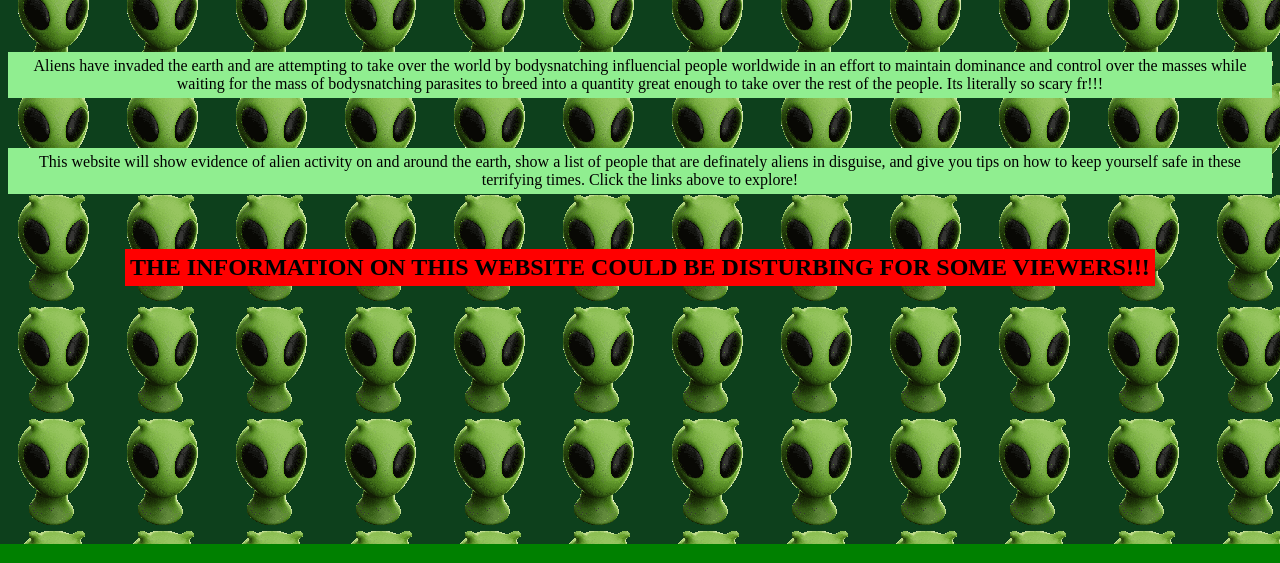
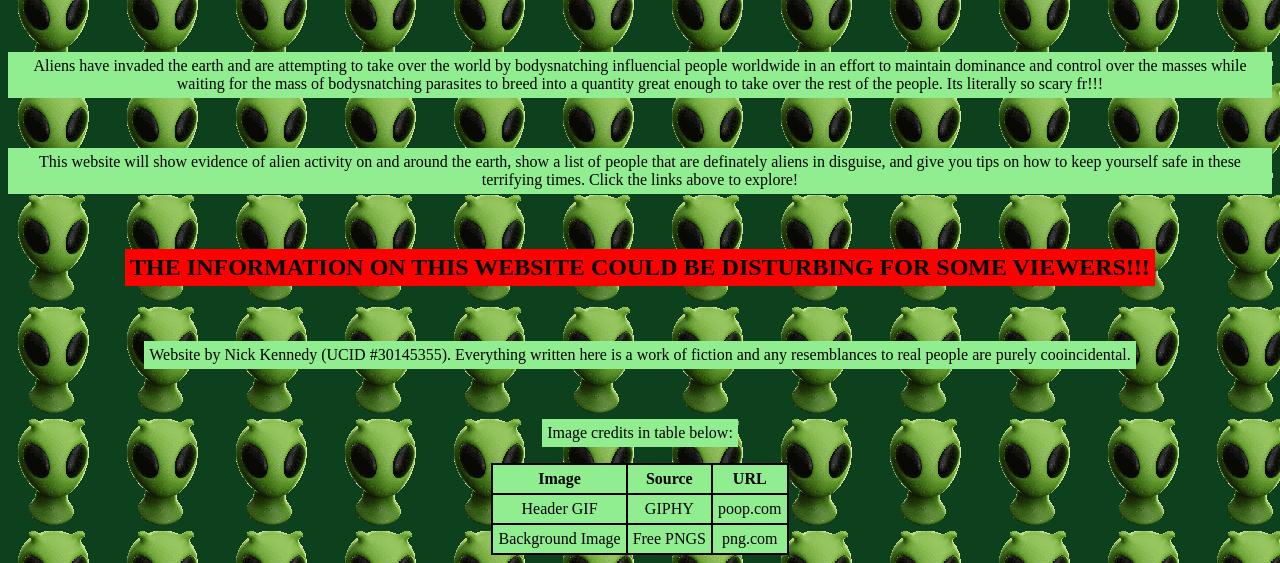
Before and after one commit to SWAGMODE-ACTIVATE/551_LAB0, a plain HTML site: page index.html in a window 1280 px wide. Shown: the part 256-819 px from the top of the page. Drawn offline with Linux system fonts and the light colour scheme.

Commit message:
finished index and added javascript to evidence page for bootstrap carosel

```diff
--- a/index.html
+++ b/index.html
@@ -39,15 +39,28 @@
     </p>
     <h3></h3>
     <h2 class="warning">THE INFORMATION ON THIS WEBSITE COULD BE DISTURBING FOR SOME VIEWERS!!!</h2>
+    <h3></h3>
+    <p>Website by Nick Kennedy (UCID #30145355). Everything written here is a work of fiction and any resemblances to real people are purely cooincidental.</p>
+    <h3></h3>
+    <p>Image credits in table below:</p>
 
-
-
-
-
-
-
-
-
+    <table>
+        <tr>
+          <th>Image</th>
+          <th>Source</th>
+          <th>URL</th>
+        </tr>
+        <tr>
+          <td>Header GIF</td>
+          <td>GIPHY</td>
+          <td>poop.com</td>
+        </tr>
+        <tr>
+          <td>Background Image</td>
+          <td>Free PNGS</td>
+          <td>png.com</td>
+        </tr>
+      </table>
 
     </body>
 
--- a/pagestyle.css
+++ b/pagestyle.css
@@ -20,6 +20,18 @@ body {
 	}
 	.warning {
 		background-color: red;
+	}
+
+	table {
+		border: 2px solid black;
+		border-collapse: collapse;
+		margin-left: auto;
+		margin-right: auto;
+	}
+	th,td {
+		background-color: lightgreen;
+		border: 2px solid black;
+		padding: 5px;
 	}
 }
 
```
Also changed, not shown: Evidence.html (+10 -0 lines).
